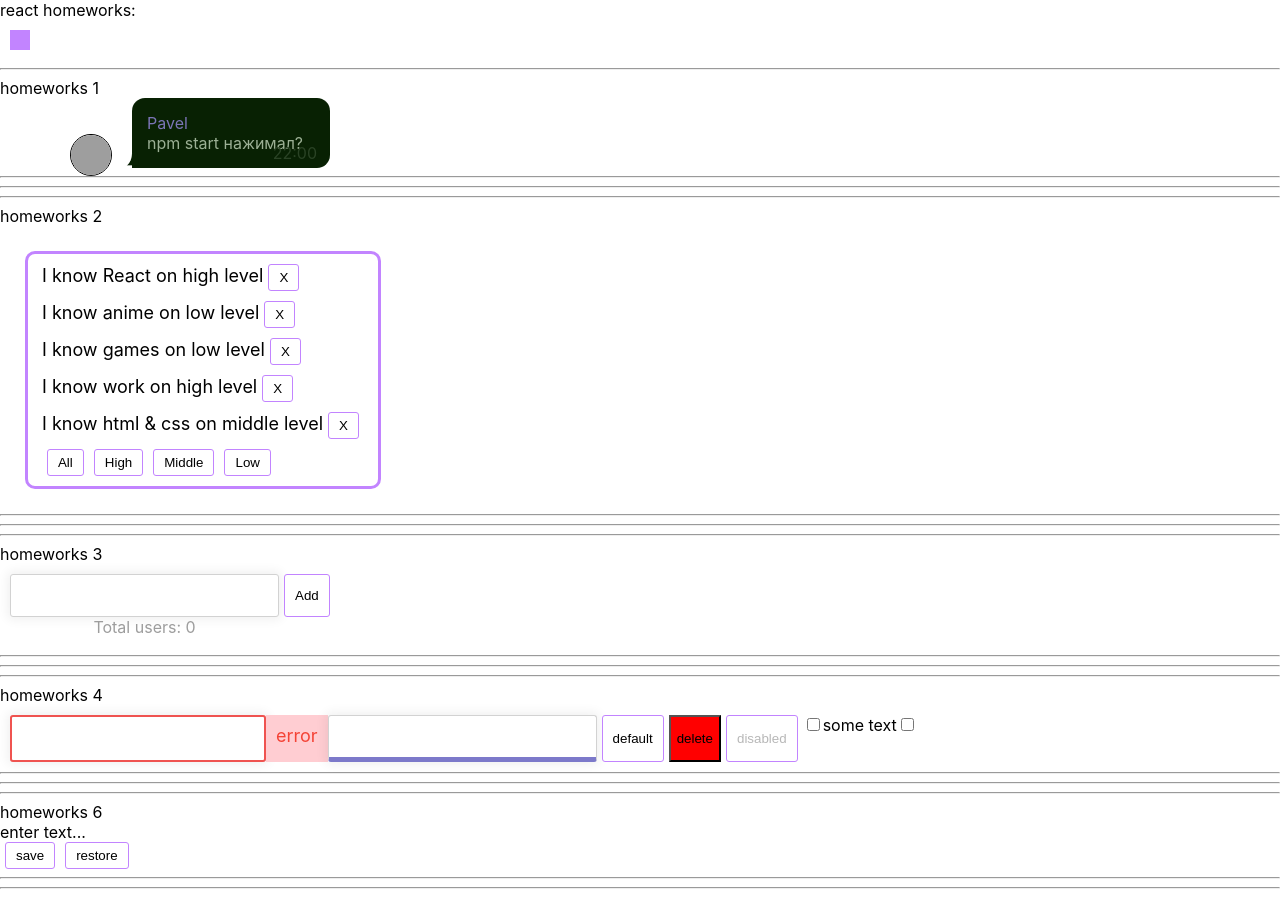
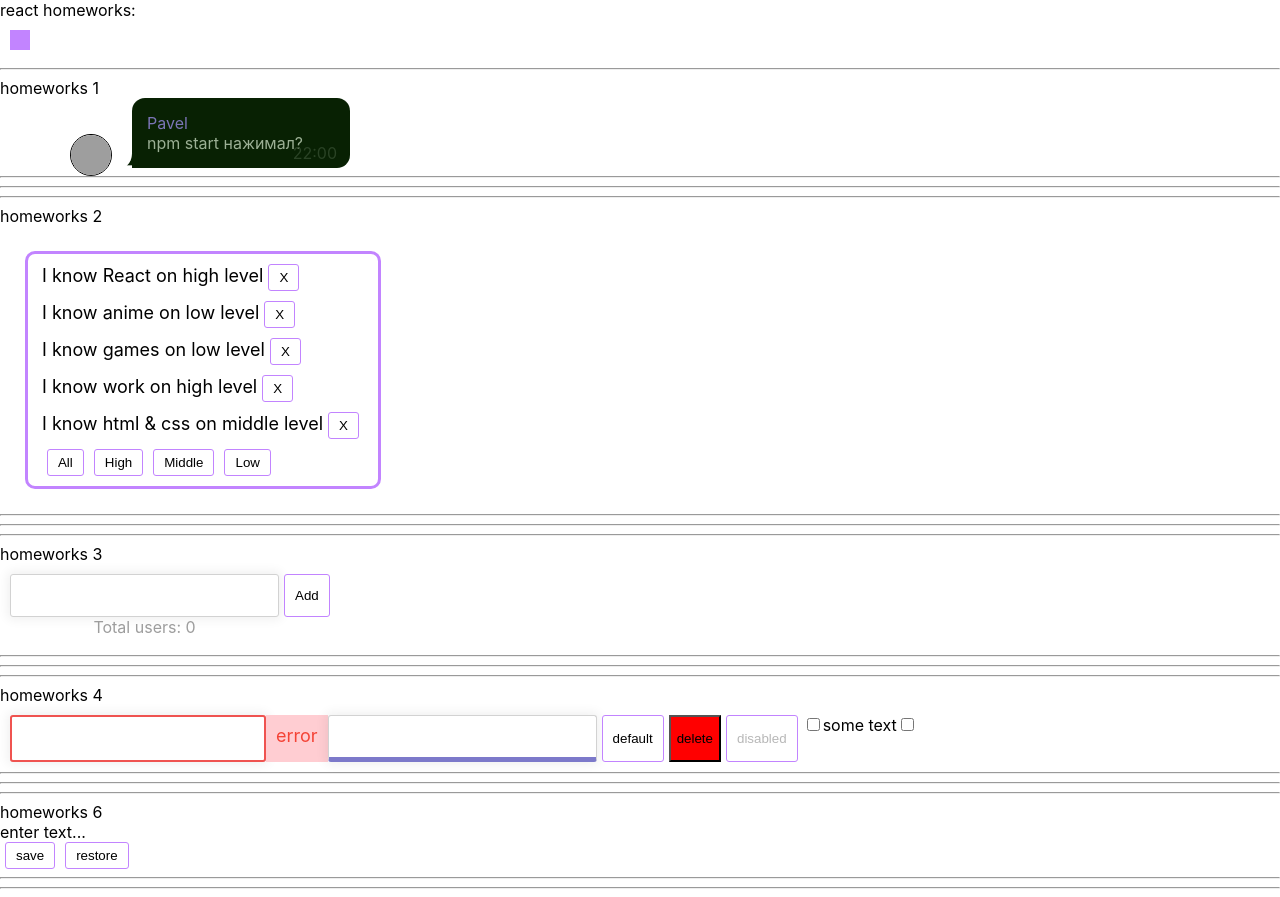
Before and after one commit to Lapa17/homeworks-lapa, a React (Create React App) app: page /#/pre-junior in a window 1280 px wide. Built offline with nearby package versions, Linux system fonts and the light colour scheme; grey boxes are pictures that could not be loaded.

Commit message:
hw1 corrected

```diff
--- a/src/p2-homeworks/h1/Message.module.css
+++ b/src/p2-homeworks/h1/Message.module.css
@@ -1,5 +1,5 @@
 .message_wrapper {
-    width: 310px;
+    width: 330px;
     height: 70px;
     display: flex;
     flex-wrap: nowrap;
```
